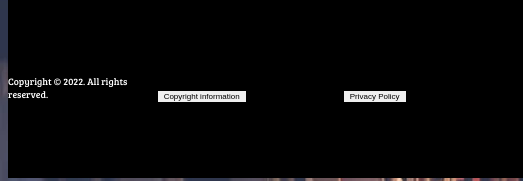
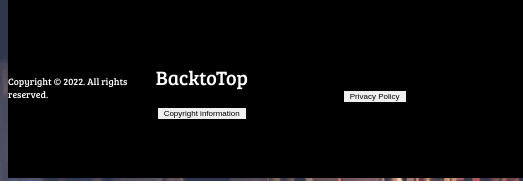
Before and after one commit to aayush17develOPer/KTJ-Assignment-1, a plain HTML site: page index.html in a window 1280 px wide. Shown: the part 4366-4552 px from the top of the page, 0-523 px from the left. Drawn offline with nearby package versions, Linux system fonts and the light colour scheme.

Commit message:
Han bhai haan

```diff
--- a/index.html
+++ b/index.html
@@ -315,7 +315,7 @@
     <div id="footer">
         <p class="cr">Copyright &#169; 2022. All rights reserved.</p>
         <li class="FooterLinks item1">
-            <p>Lorem.</p>
+           <p class="Top"><a href="#banner">BacktoTop</a></p>
             <a href="#footer" target="_blank"><button>Copyright information</button></a></li>
 
         <li class="FooterLinks item2">
--- a/style.css
+++ b/style.css
@@ -561,6 +561,13 @@ h4 {
     font-size: 0.5em;
 }
 
+.Top a{
+    font-size: 2.5em;
+    text-decoration: none;
+    text-align: center;
+    color: white;
+}
+
 .FooterLinks{
     /* border: 2px solid white; */
     height: 60%;
```
